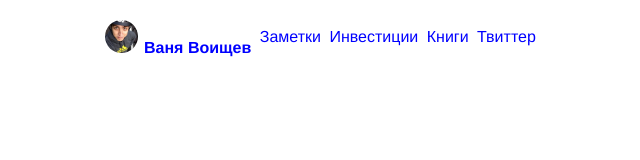
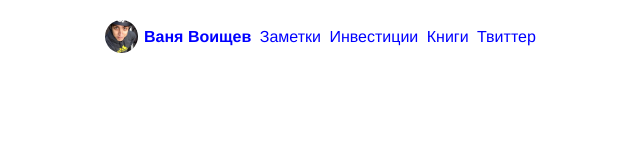
Before and after one commit to voischev/site, a plain HTML site: page index.html in a window 1280 px wide. Shown: the whole page, without its empty margins (95-735 px from the left). Drawn offline with Linux system fonts and the light colour scheme.

Commit message:
Релиз 2020-05-03

```diff
--- a/style.css
+++ b/style.css
@@ -18,7 +18,7 @@ nav {
 
 nav a {
     margin-right: 4px;
-    line-height: 33px;
+    line-height: 34px;
     vertical-align: top;
 }
 
@@ -31,6 +31,7 @@ nav a:first-child img {
     height: 33px;
     margin-right: 6px;
     border-radius: 50%;
+    vertical-align: top;
 }
 
 footer {
```
